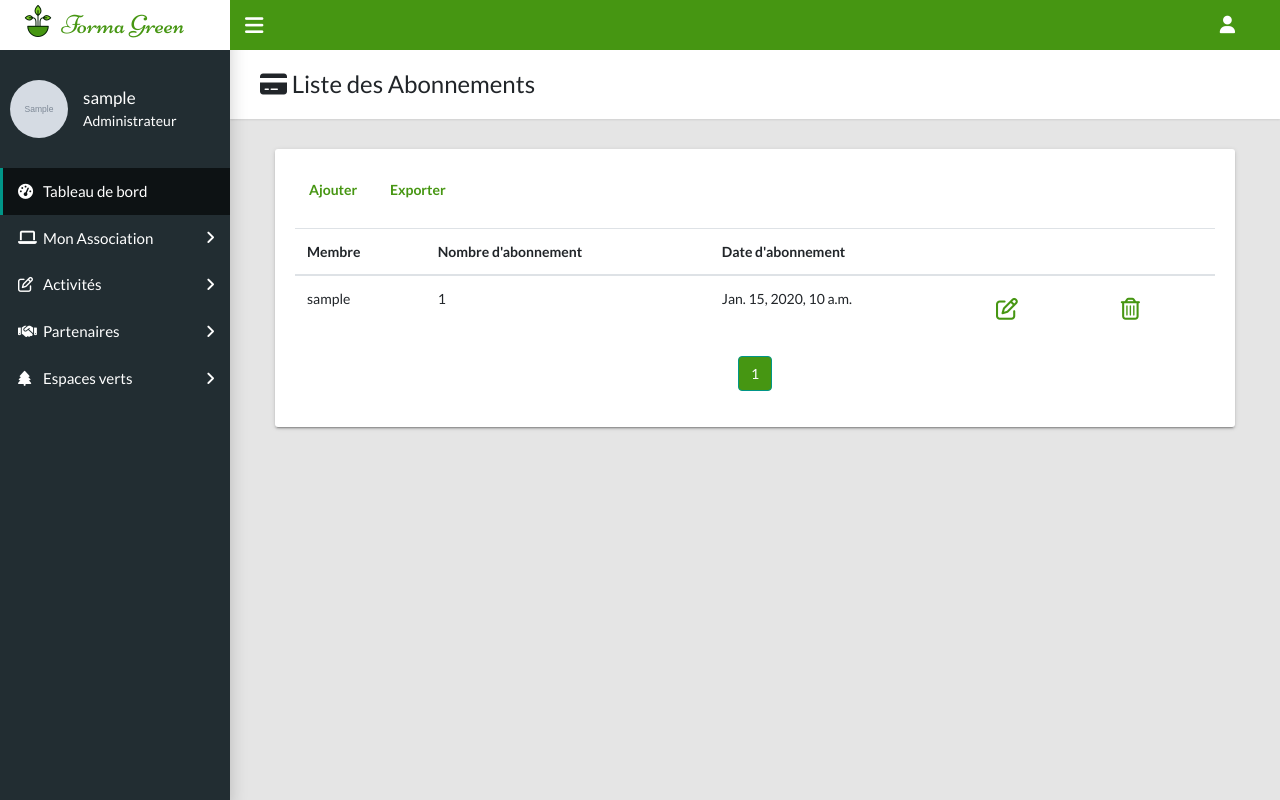
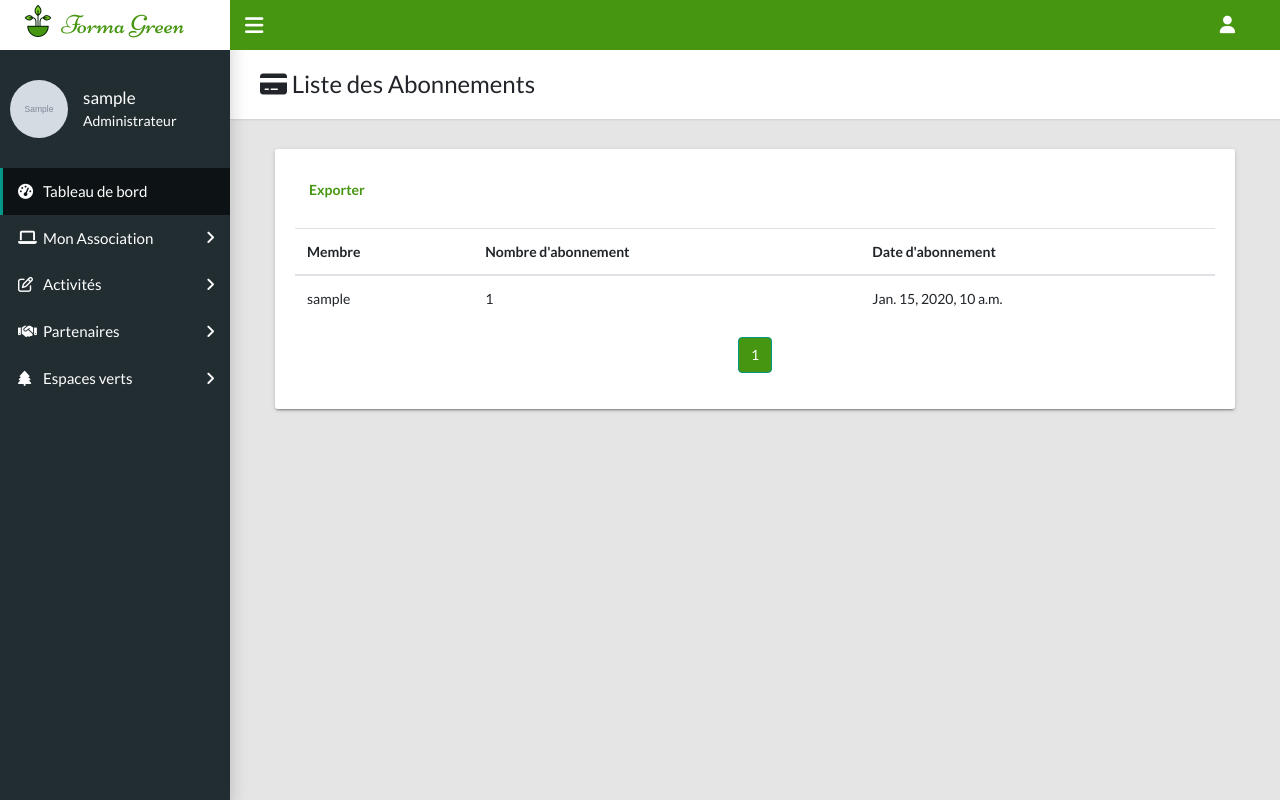
Before and after one commit to HASS-ASFF/GreenForm, a Django app: page /abonnements-list/ in a window 1280 px wide. Run offline with Django 3.2, Linux system fonts and the light colour scheme; a user stored in the database is signed in; tables that the repository leaves empty hold one stand-in row (values such as "Sample post"); grey boxes marked "Sample" are stand-in pictures; some libraries are stand-ins or nearby versions.

```diff
--- a/Projet Green Form/greenform_project/templates/dashboard_admin/abonnementList.html
+++ b/Projet Green Form/greenform_project/templates/dashboard_admin/abonnementList.html
@@ -35,9 +35,6 @@
         <div class="col-md-12">
             <div class="tile">
               <div class="tile-title">
-                {% if request.user.is_superuser %}
-                <button class="btn show-form" data-url="#">Ajouter</button>
-                {% endif %}
                 <button class="btn"><a class="exportcsv" style="text-decoration:none;" href="{% url 'export_adherant' %}">Exporter</a></button>
               </div>
                   <div class="table-responsive">
@@ -47,8 +44,6 @@
                                         <th>Membre</th>
                                         <th>Nombre d'abonnement</th>
                                         <th>Date d'abonnement</th>
-                                        <th></th>
-                                        <th></th>
                                     </tr>
                                 </thead>
                                 <tbody>
--- a/Projet Green Form/greenform_project/templates/dashboard_admin/abonnements/aboitems.html
+++ b/Projet Green Form/greenform_project/templates/dashboard_admin/abonnements/aboitems.html
@@ -6,13 +6,6 @@
         <td>{{a.abonnement_count}}</td>
         <td>{{a.last_abonnement}}</td>
 
-        {% if request.user.is_superuser %}
-            <td><button style="border-radius: 25px;" class="btn  show-form-update" data-url="#">
-               <i style="margin:0 auto; font-size: 22px; color: #469612;" class="fa fa-edit" ></i>
-            </button></td>
-            <td><button style="border-radius: 25px;" class="btn  show-form-delete" data-url="#">
-               <i style="margin:0 auto; font-size: 22px; color: #469612;" class="fa fa-trash-o"></i>
-            </button></td>
-        {% endif %}
+
 </tr>
 {% endfor %}
```
Also changed, not shown: 3 other files.
